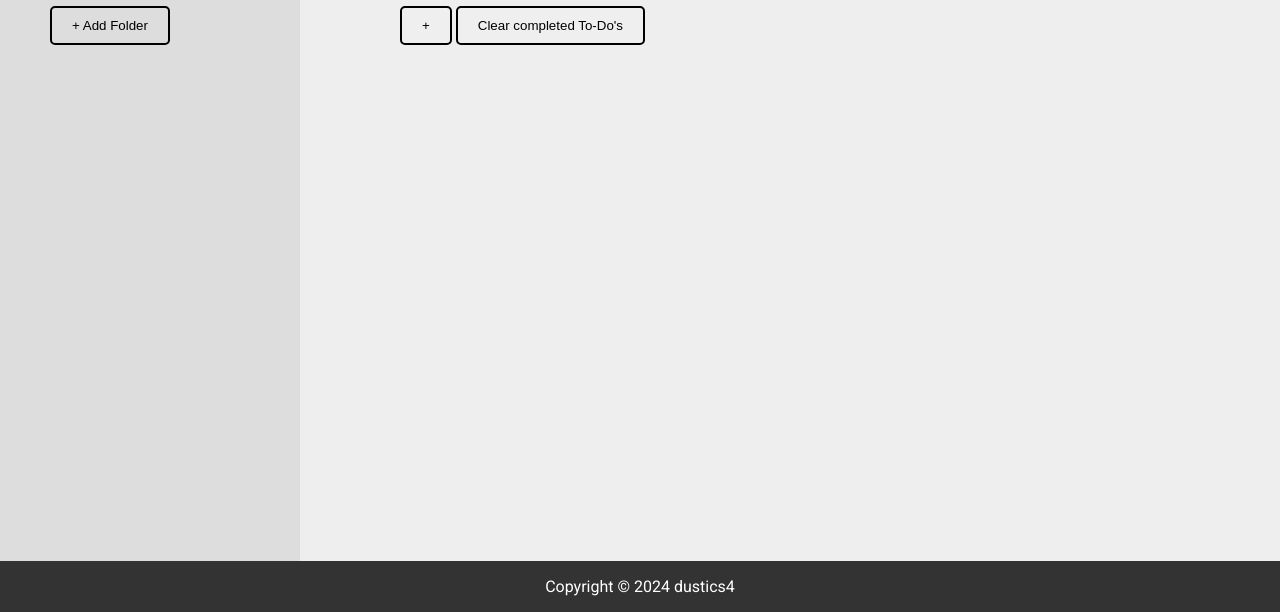
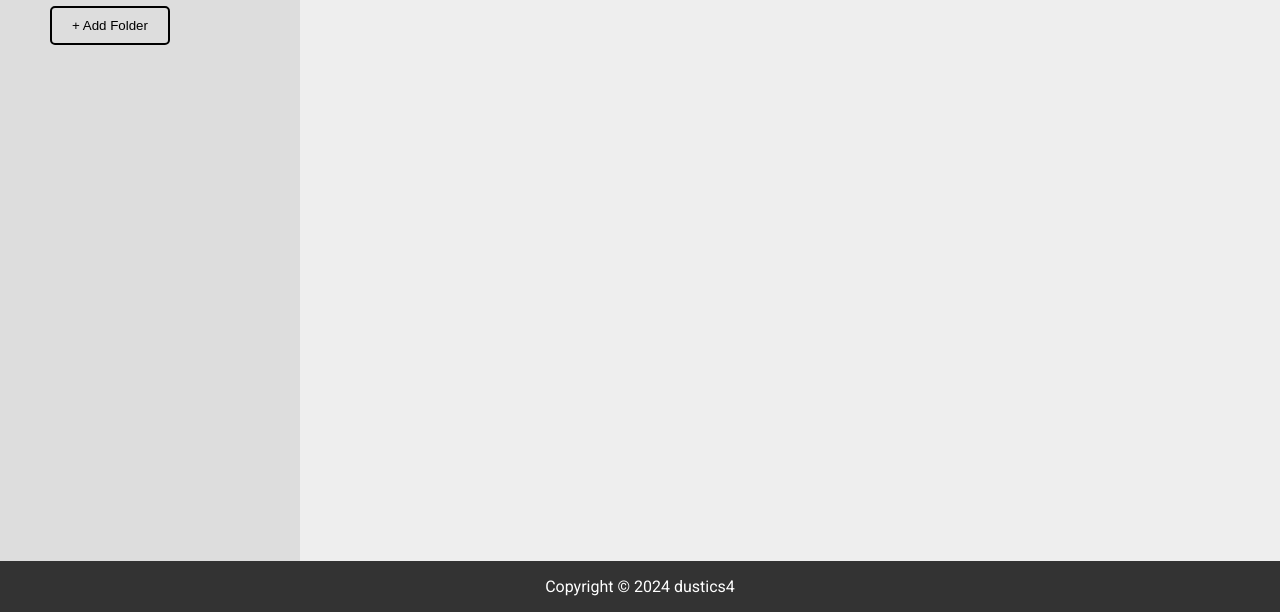
Before and after one commit to dustics4/To-Do-List2, a website: page dist/index.html in a window 1280 px wide. Shown: the part 196-808 px from the top of the page. Drawn offline with Linux system fonts and the light colour scheme; a web font is replaced by a local one.

Commit message:
edited html file, removed the to do buttons

```diff
--- a/dist/index.html
+++ b/dist/index.html
@@ -70,12 +70,12 @@
                 </div>
                 <div class="to-do-content">
                     <div class="to-do-body"></div>
-                    <div class="to-do">
+                    <!-- <div class="to-do">
                         <div class="add-to-do">
                             <button id="button-add-task" type="click">+</button>
                             <button id="button-completed-to-do" type="click">Clear completed To-Do's</button>
                         </div>
-                </div>
+                    </div> -->
             </div>
 
         </div>
```
